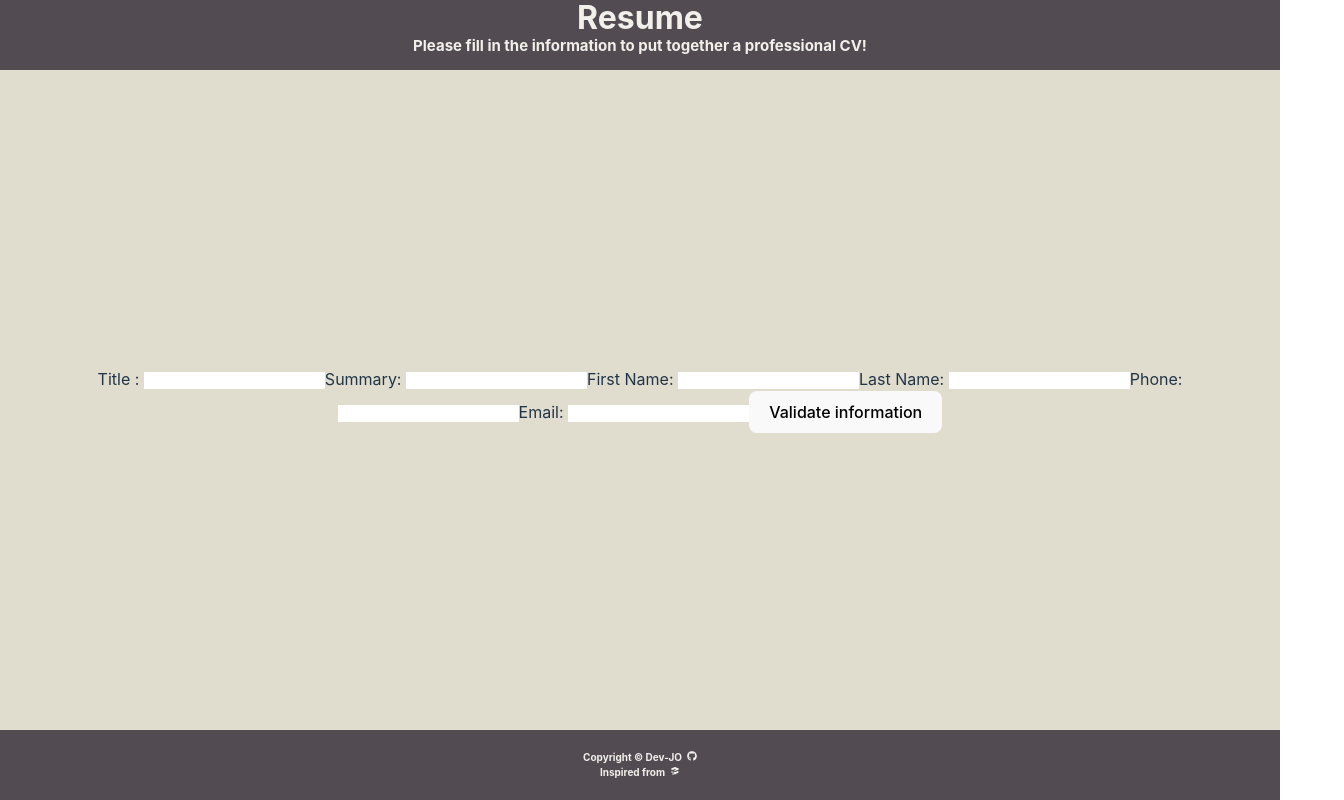
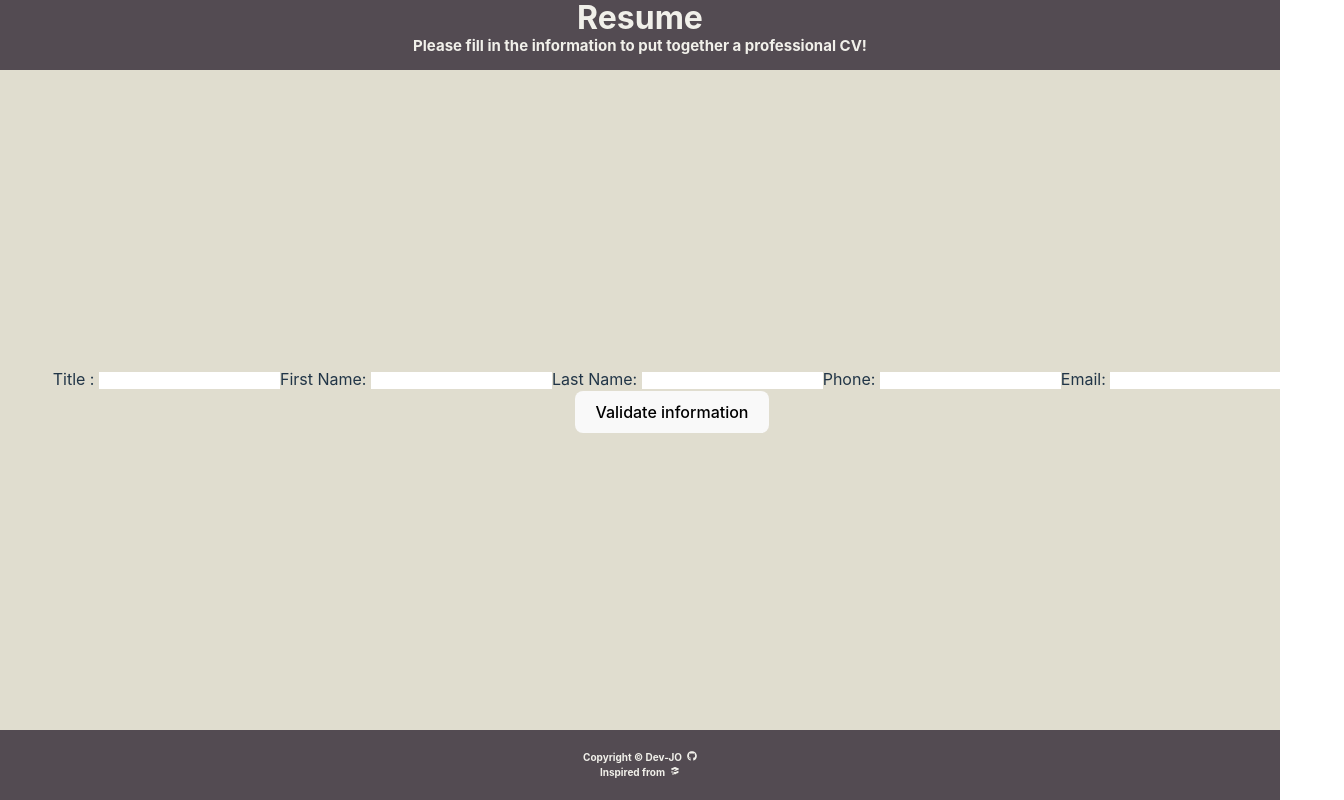
Before and after one commit to Dev-J0/cv-app, a React (Vite) app: page / in a window 1280 px wide. Shown: the whole page, 1344 px wide, since content can reach past the window. Built offline with nearby package versions, Linux system fonts and the light colour scheme.

Commit message:
removed summary thing

```diff
--- a/src/components/BasicInfo.jsx
+++ b/src/components/BasicInfo.jsx
@@ -6,16 +6,12 @@ function BasicInfo() {
     const [phoneNumber, setPhoneNumber] = useState('');
     const [email, setEmail] = useState ('');
     const [title, setTitle] = useState ('');
-    const [summary, setSummary] = useState ('');
     const [isRegistered, setIsRegistered] = useState(false);
 
     const handleTitleChange = (event) => {
         setTitle(event.target.value);
     };
 
-    const handleSummaryChange = (event) => {
-        setSummary(event.target.value);
-    };
 
     const handleFirstNameChange = (event) => {
         setFirstName(event.target.value);
@@ -48,7 +44,6 @@ function BasicInfo() {
     setFirstName('');
     setLastName('');
     setPhoneNumber('');
-    setSummary('');
    }
 
     return (
@@ -56,7 +51,6 @@ function BasicInfo() {
         {isRegistered ? (
             <>
             <p>Title : {title}</p>
-            <p>Summary {summary}</p>
             <p>First Name : {firstName}</p>
             <p>Last Name : {lastName}</p>
             <p>Phone : {phoneNumber}</p>
@@ -68,10 +62,6 @@ function BasicInfo() {
             <form onSubmit={handleSubmit}>
                 <label>
                     Title : <input type="text" value={title} onChange={handleTitleChange}
-                    />
-                </label>
-                <label>
-                    Summary: <input type="textarea" value={summary} onChange={handleSummaryChange}
                     />
                 </label>
                 <label>
--- a/src/styles/style.css
+++ b/src/styles/style.css
@@ -46,3 +46,11 @@ body {
     color: #F1F0EA;
     margin-left: 5px;
   }
+
+  .Basic-Info {
+    width: 160vh;
+    display: flex;
+    flex-direction: row;
+    gap: 4rem;
+
+  }
```
